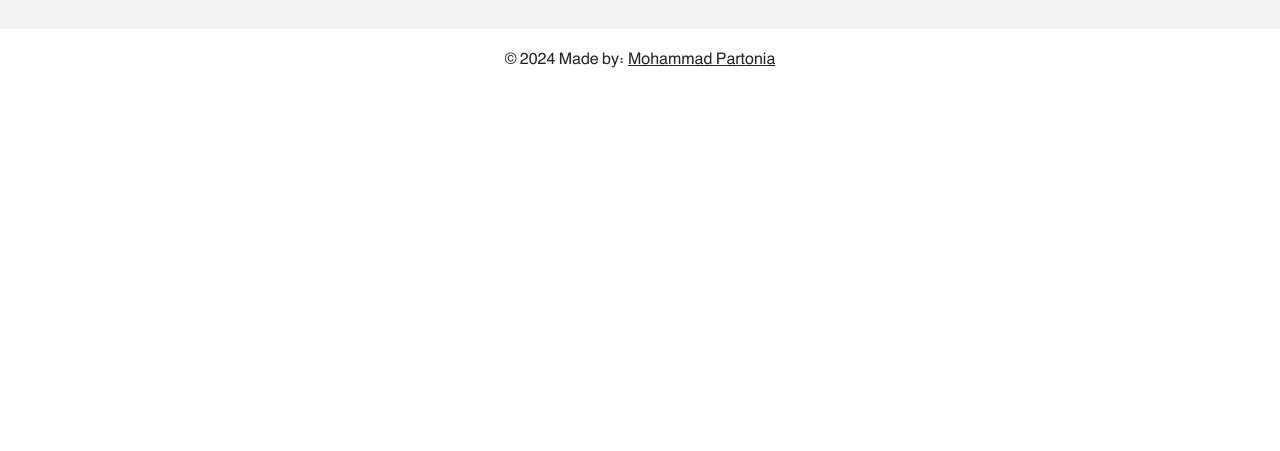
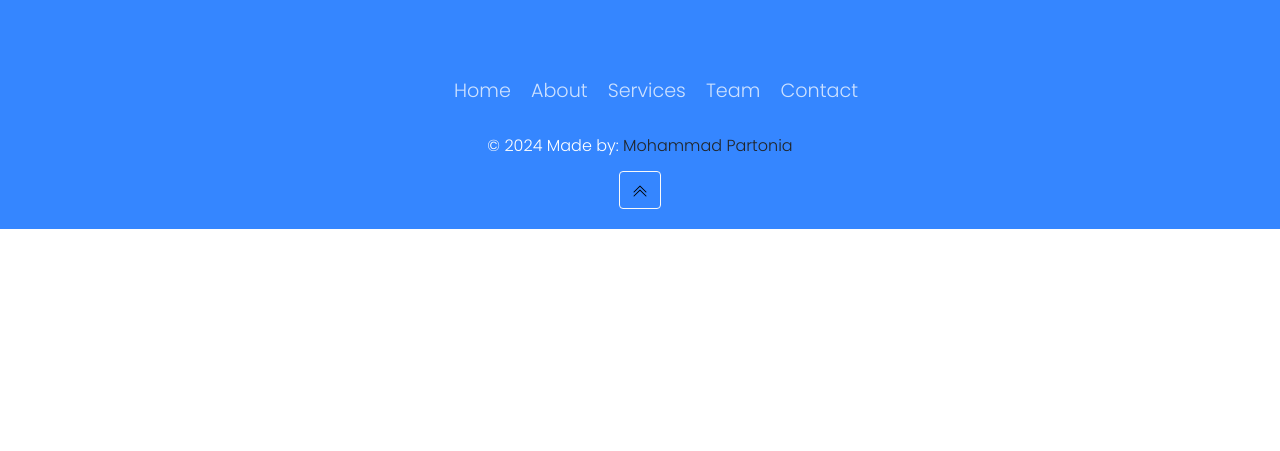
Before and after one commit to mamadparto/django_book_stor_app, a Django app: page /books/3/delete/ in a window 1280 px wide. Shown: the part 349-800 px from the top of the page. Run offline with Django 5.2, Linux system fonts and the light colour scheme; data comes from the database, SQL or seed files in the repository; both versions use the stored data as it was after the commit; some libraries are stand-ins or nearby versions.

Commit message:
add footer to _base.html and add comment model

```diff
--- a/books/models.py
+++ b/books/models.py
@@ -1,5 +1,7 @@
 from django.db import models
 from django.urls import reverse
+from django.contrib.auth import get_user_model
+
 
 class Book(models.Model):
     title = models.CharField(max_length=200)
@@ -11,6 +13,15 @@ class Book(models.Model):
     def __str__(self):
         return self.title
 
+    def get_absolute_url(self):
+        return reverse('book_detail', args=[self.id])
 
-    def get_absolute_url(self):
-        return reverse('book_detail',args=[self.id])
+
+class comment(models.Model):
+    text = models.TextField()
+    datetime_created = models.DateTimeField(auto_now_add=True)
+    user = models.ForeignKey(get_user_model(), on_delete=models.CASCADE)
+    book = models.ForeignKey(Book, on_delete=models.CASCADE)
+
+    def __str__(self):
+        return f'{self.user}:> {self.text}'
--- a/books/templates/books/book_list.html
+++ b/books/templates/books/book_list.html
@@ -48,5 +48,4 @@
             {% endif %}
         </ul>
     </nav>
-
 {% endblock %}
--- /dev/null
+++ b/static/css/footer.css
@@ -0,0 +1,132 @@
+@import url("https://fonts.googleapis.com/css2?family=Poppins:wght@200;300;400;500;600;700;800;900&display=swap");
+
+* {
+  margin: 0;
+  padding: 0;
+  box-sizing: border-box;
+  font-family: "Poppins", sans-serif;
+}
+
+/*body {*/
+/*  display: flex;*/
+/*  background: #333;*/
+/*  justify-content: flex-end;*/
+/*  align-items: flex-end;*/
+/*  min-height: 100vh;*/
+/*}*/
+
+.footer {
+  position: relative;
+  width: 100%;
+  background: #3586ff;
+  min-height: 100px;
+  padding: 20px 50px;
+  display: flex;
+  justify-content: center;
+  align-items: center;
+  flex-direction: column;
+}
+
+.social-icon,
+.menu {
+  position: relative;
+  display: flex;
+  justify-content: center;
+  align-items: center;
+  margin: 10px 0;
+  flex-wrap: wrap;
+}
+
+.social-icon__item,
+.menu__item {
+  list-style: none;
+}
+
+.social-icon__link {
+  font-size: 2rem;
+  color: #fff;
+  margin: 0 10px;
+  display: inline-block;
+  transition: 0.5s;
+}
+.social-icon__link:hover {
+  transform: translateY(-10px);
+}
+
+.menu__link {
+  font-size: 1.2rem;
+  color: #fff;
+  margin: 0 10px;
+  display: inline-block;
+  transition: 0.5s;
+  text-decoration: none;
+  opacity: 0.75;
+  font-weight: 300;
+}
+
+.menu__link:hover {
+  opacity: 1;
+}
+
+.footer p {
+  color: #fff;
+  margin: 15px 0 10px 0;
+  font-size: 1rem;
+  font-weight: 300;
+}
+
+.wave {
+  position: absolute;
+  top: -100px;
+  left: 0;
+  width: 100%;
+  height: 100px;
+  background: url("https://i.ibb.co/wQZVxxk/wave.png");
+  background-size: 1000px 100px;
+}
+
+.wave#wave1 {
+  z-index: 1000;
+  opacity: 1;
+  bottom: 0;
+  animation: animateWaves 4s linear infinite;
+}
+
+.wave#wave2 {
+  z-index: 999;
+  opacity: 0.5;
+  bottom: 10px;
+  animation: animate 4s linear infinite !important;
+}
+
+.wave#wave3 {
+  z-index: 1000;
+  opacity: 0.2;
+  bottom: 15px;
+  animation: animateWaves 3s linear infinite;
+}
+
+.wave#wave4 {
+  z-index: 999;
+  opacity: 0.7;
+  bottom: 20px;
+  animation: animate 3s linear infinite;
+}
+
+@keyframes animateWaves {
+  0% {
+    background-position-x: 1000px;
+  }
+  100% {
+    background-positon-x: 0px;
+  }
+}
+
+@keyframes animate {
+  0% {
+    background-position-x: -1000px;
+  }
+  100% {
+    background-positon-x: 0px;
+  }
+}
--- a/templates/_base.html
+++ b/templates/_base.html
@@ -13,6 +13,7 @@
           integrity="sha384-1BmE4kWBq78iYhFldvKuhfTAU6auU8tT94WrHftjDbrCEXSU1oBoqyl2QvZ6jIW3" crossorigin="anonymous">
 
     <link rel="stylesheet" href="{% static 'css/style.css' %}">
+    <link rel="stylesheet" href="{% static 'css/footer.css' %}">
     {% block styles %}
 
     {% endblock %}
@@ -66,74 +67,115 @@
 </nav>
 
 
-<footer class="bg-body-tertiary text-center">
-    <!-- Grid container -->
-    <div class="container p-4 pb-0">
-        <!-- Section: Social media -->
-        <section class="mb-4">
-            <!-- Facebook -->
-            <a
-                    data-mdb-ripple-init
-                    class="btn text-white btn-floating m-1"
-                    style="background-color: #3b5998;"
-                    href="https://www.facebook.com/profile.php?id=100077751006513&mibextid=ZbWKwL"
-                    role="button"
-            ><i class="fab fa-facebook-f"><img src="{% static 'icons/facebook.svg' %}" alt=""></i
-            ></a>
+{#<footer class="bg-body-tertiary text-center">#}
+{#    <!-- Grid container -->#}
+{#    <div class="container p-4 pb-0">#}
+{#        <!-- Section: Social media -->#}
+{#        <section class="mb-2">#}
+{#            <!-- Facebook -->#}
+{#            <a#}
+{#                    data-mdb-ripple-init#}
+{#                    class="btn text-white btn-floating m-1"#}
+{#                    style="background-color: #3b5998;"#}
+{#                    href="https://www.facebook.com/profile.php?id=100077751006513&mibextid=ZbWKwL"#}
+{#                    role="button"#}
+{#            ><i class="fab fa-facebook-f"><img src="{% static 'icons/facebook.svg' %}" alt=""></i#}
+{#            ></a>#}
+{##}
+{#            <!-- Twitter -->#}
+{#            <a#}
+{#                    data-mdb-ripple-init#}
+{#                    class="btn text-white btn-floating m-1"#}
+{#                    style="background-color: #55acee;"#}
+{#                    href="https://x.com/Hamaa2003?s=09"#}
+{#                    role="button"#}
+{#            ><i class="fab fa-twitter"><img src="{% static 'icons/twitter-x.svg' %}" alt=""></i#}
+{#            ></a>#}
+{##}
+{#            <!-- Instagram -->#}
+{#            <a#}
+{#                    data-mdb-ripple-init#}
+{#                    class="btn text-white btn-floating m-1"#}
+{#                    style="background-color: #ac2bac;"#}
+{#                    href="https://www.instagram.com/"#}
+{#                    role="button"#}
+{#            ><i class="bi bi-instagram"><img src="{% static 'icons/instagram.svg' %}" alt=""></i#}
+{#            ></a>#}
+{##}
+{#            <!-- Linkedin -->#}
+{#            <a#}
+{#                    data-mdb-ripple-init#}
+{#                    class="btn text-white btn-floating m-1"#}
+{#                    style="background-color: #0082ca;"#}
+{#                    href="#"#}
+{#                    role="button"#}
+{#            ><i class="fab fa-linkedin-in"><img src="{% static 'icons/linkedin.svg' %}" alt=""></i#}
+{#            ></a>#}
+{#            <!-- Github -->#}
+{#            <a#}
+{#                    data-mdb-ripple-init#}
+{#                    class="btn text-white btn-floating m-1"#}
+{#                    style="background-color: #333333;"#}
+{#                    href="https://github.com/mamadparto"#}
+{#                    role="button"#}
+{#            ><i class="fab fa-github"><img src="{% static 'icons/github.svg' %}" alt=""></i#}
+{#            ></a>#}
+{#        </section>#}
+{#        <!-- Section: Social media -->#}
+{#    </div>#}
+{#    <!-- Grid container -->#}
+{#    <!-- Copyright -->#}
+{#    <p class="text-center p-3" style="background-color: rgba(0, 0, 0, 0.05);">©<script>document.write(new Date().getFullYear());</script>Made by: <a class="text-body" href="https://github.com/mamadparto">Mohammad Partonia</a></p>#}
+{#    <button class="btn btn-outline-light" onclick="window.scrollTo(0,0)"><img src="{% static 'icons/chevron-double-up.svg' %}" alt=""></button>#}
+{##}
+{#    </div>#}
+{#    <!-- Copyright -->#}
+{#</footer>#}
 
-            <!-- Twitter -->
-            <a
-                    data-mdb-ripple-init
-                    class="btn text-white btn-floating m-1"
-                    style="background-color: #55acee;"
-                    href="https://x.com/Hamaa2003?s=09"
-                    role="button"
-            ><i class="fab fa-twitter"><img src="{% static 'icons/twitter-x.svg' %}" alt=""></i
-            ></a>
 
-            <!-- Instagram -->
-            <a
-                    data-mdb-ripple-init
-                    class="btn text-white btn-floating m-1"
-                    style="background-color: #ac2bac;"
-                    href="https://www.instagram.com/"
-                    role="button"
-            ><i class="bi bi-instagram"><img src="{% static 'icons/instagram.svg' %}" alt=""></i
-            ></a>
+<!-- Optional JavaScript; choose one of the two! -->
 
-            <!-- Linkedin -->
-            <a
-                    data-mdb-ripple-init
-                    class="btn text-white btn-floating m-1"
-                    style="background-color: #0082ca;"
-                    href="#"
-                    role="button"
-            ><i class="fab fa-linkedin-in"><img src="{% static 'icons/linkedin.svg' %}" alt=""></i
-            ></a>
-            <!-- Github -->
-            <a
-                    data-mdb-ripple-init
-                    class="btn text-white btn-floating m-1"
-                    style="background-color: #333333;"
-                    href="https://github.com/mamadparto"
-                    role="button"
-            ><i class="fab fa-github"><img src="{% static 'icons/github.svg' %}" alt=""></i
-            ></a>
-        </section>
-        <!-- Section: Social media -->
+
+<div style="margin-top: 100px">
+    <footer class="footer">
+        <div class="waves">
+            <div class="wave" id="wave1"></div>
+            <div class="wave" id="wave2"></div>
+            <div class="wave" id="wave3"></div>
+            <div class="wave" id="wave4"></div>
         </div>
-    <!-- Grid container -->
+        <ul class="social-icon">
+            <li class="social-icon__item"><a class="social-icon__link" href="#">
+                <ion-icon name="logo-facebook"></ion-icon>
+            </a></li>
+            <li class="social-icon__item"><a class="social-icon__link" href="#">
+                <ion-icon name="logo-twitter"></ion-icon>
+            </a></li>
+            <li class="social-icon__item"><a class="social-icon__link" href="#">
+                <ion-icon name="logo-linkedin"></ion-icon>
+            </a></li>
+            <li class="social-icon__item"><a class="social-icon__link" href="#">
+                <ion-icon name="logo-instagram"></ion-icon>
+            </a></li>
+        </ul>
+        <ul class="menu">
+            <li class="menu__item"><a class="menu__link" href="#">Home</a></li>
+            <li class="menu__item"><a class="menu__link" href="#">About</a></li>
+            <li class="menu__item"><a class="menu__link" href="#">Services</a></li>
+            <li class="menu__item"><a class="menu__link" href="#">Team</a></li>
+            <li class="menu__item"><a class="menu__link" href="#">Contact</a></li>
 
-    <!-- Copyright -->
-    <p class="text-center p-3" style="background-color: rgba(0, 0, 0, 0.05);">
+        </ul>
         <p>©
             <script>document.write(new Date().getFullYear());</script>
-        Made by: <a class="text-body" href="https://github.com/mamadparto">Mohammad Partonia</a></p>
+            Made by: <a class="text-body text-decoration-none" href="https://github.com/mamadparto">Mohammad
+                Partonia</a></p>
+        <div class="d-grid gap-2">
+            <button class="btn btn-outline-light" onclick="window.scrollTo(0,0)"><img
+                    src="{% static 'icons/chevron-double-up.svg' %}" alt=""></button>
         </div>
-    <!-- Copyright -->
     </footer>
-
-<!-- Optional JavaScript; choose one of the two! -->
+</div>
 
 <!-- Option 1: Bootstrap Bundle with Popper -->
 <script src="https://cdn.jsdelivr.net/npm/bootstrap@5.0.2/dist/js/bootstrap.bundle.min.js"
```
Also changed, not shown: books/migrations/0003_comment.py (added), db.sqlite3, static/css/style.css (line endings or trailing spaces), static/icons/chevron-double-up.svg (added). Lines whose indentation alone changed are shown as unchanged.
